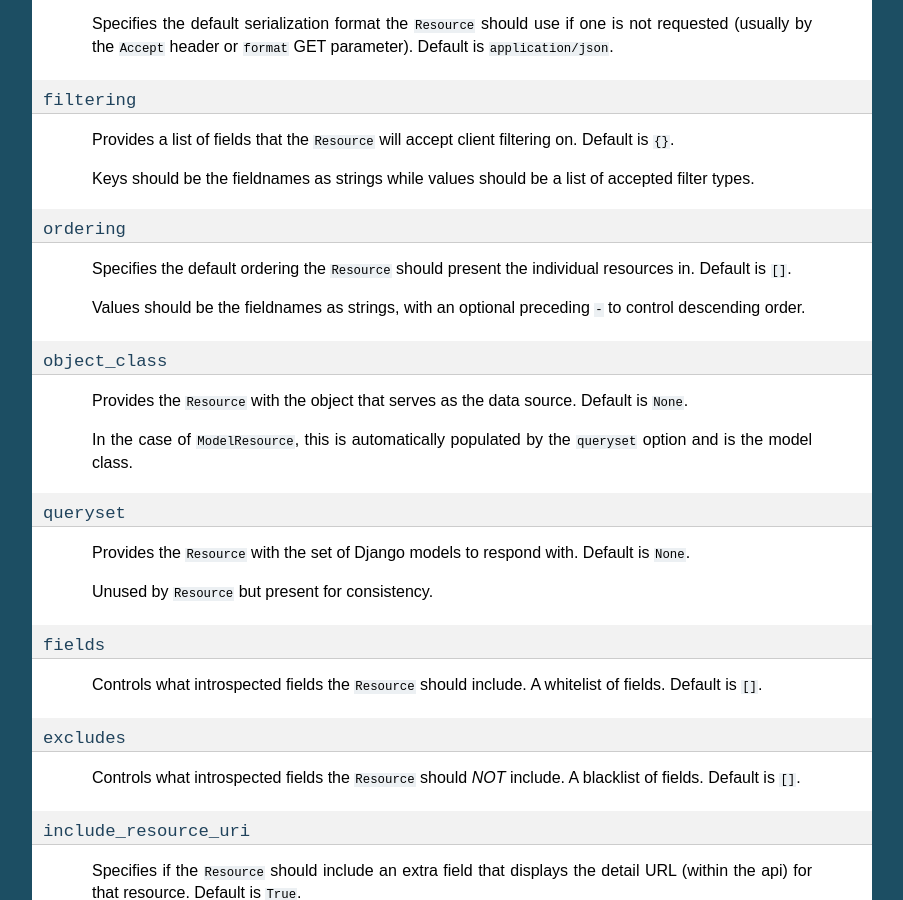
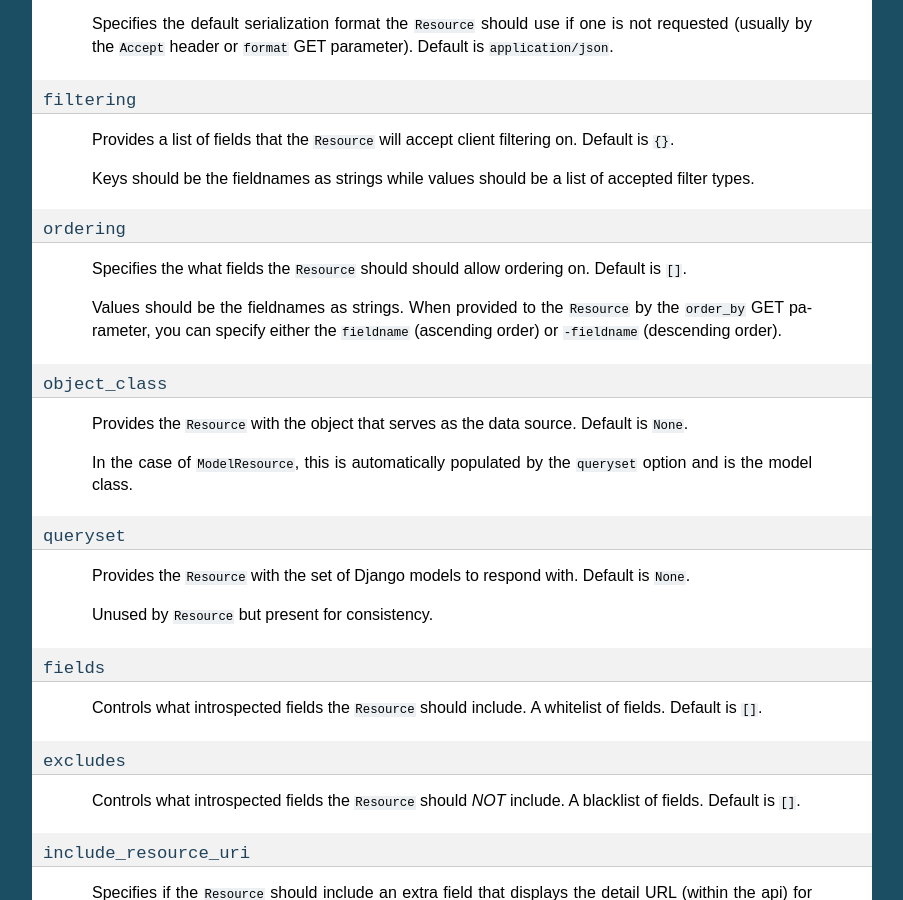
Before and after one commit to django-tastypie/django-tastypie, a Sphinx documentation site: the page built from docs/resources.rst, in a window 1280 px wide and 900 px high, scrolled down 2895 px. Shown: the whole window, without its empty margins (198-1101 px from the left). Built offline with Sphinx 7.4.7, drawn with Linux system fonts in a browser that asks for light colours; pages that are not in the unit, such as notebooks, are missing from menus.

Commit message:
Fixed docs on ordering.

```diff
--- a/docs/resources.rst
+++ b/docs/resources.rst
@@ -192,11 +192,12 @@ The inner ``Meta`` class allows for class-level configuration of how the
 ``ordering``
 ~~~~~~~~~~~~
 
-  Specifies the default ordering the ``Resource`` should present the individual
-  resources in. Default is ``[]``.
+  Specifies the what fields the ``Resource`` should should allow ordering on.
+  Default is ``[]``.
 
-  Values should be the fieldnames as strings, with an optional preceding ``-``
-  to control descending order.
+  Values should be the fieldnames as strings. When provided to the ``Resource``
+  by the ``order_by`` GET parameter, you can specify either the ``fieldname``
+  (ascending order) or ``-fieldname`` (descending order).
 
 ``object_class``
 ~~~~~~~~~~~~~~~~
```
